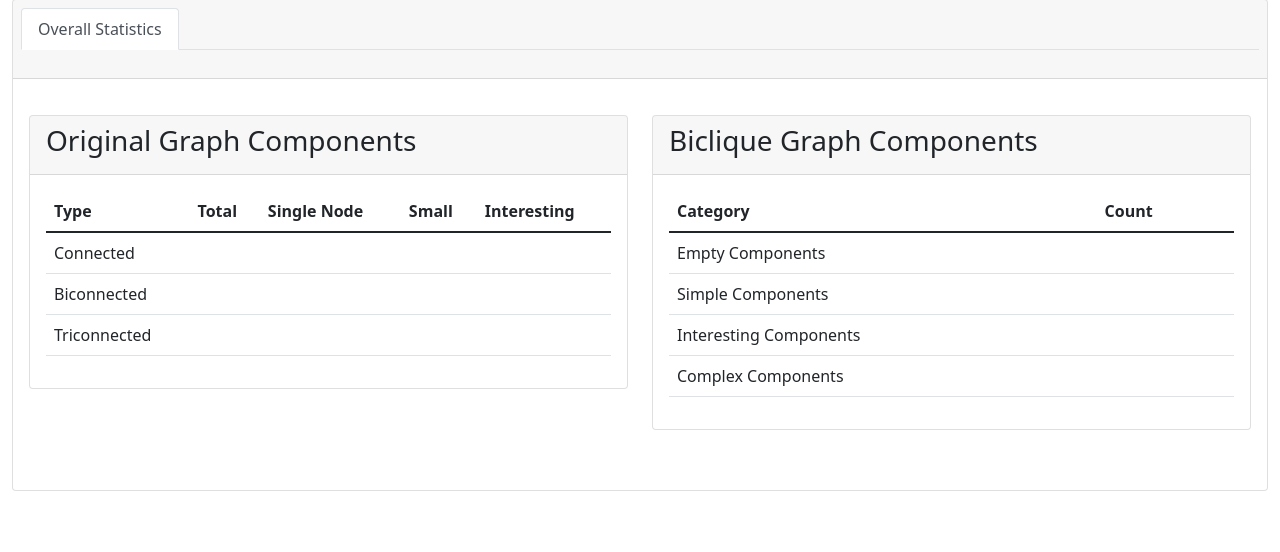
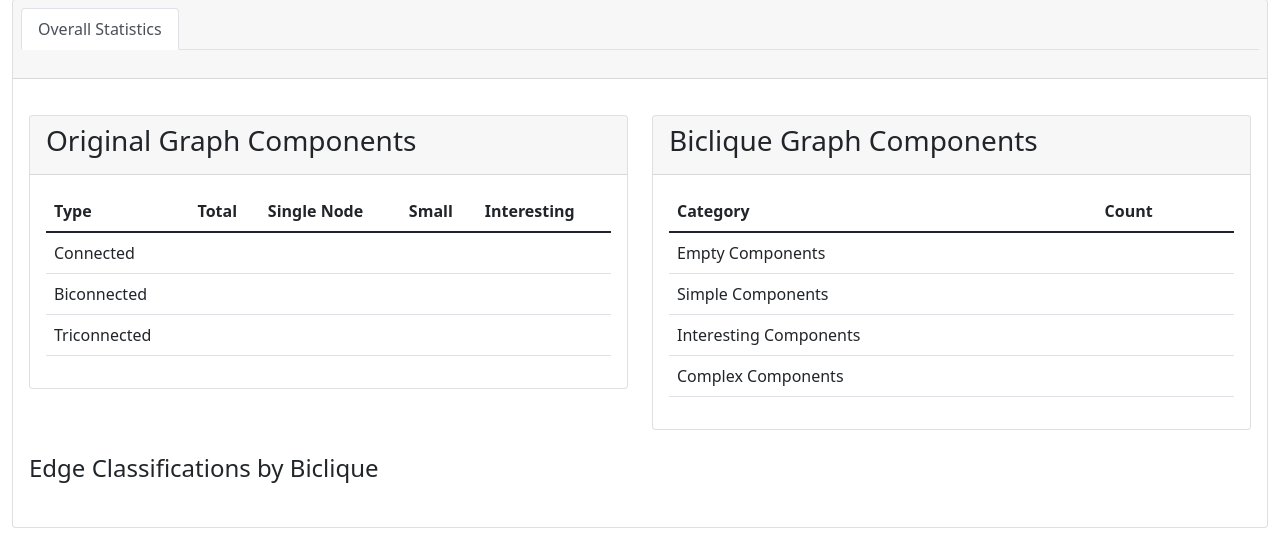
Before and after one commit to pechang03/processDMRs, a Python web app: template templates/statistics.html in a window 1280 px wide. Shown: the part 341-893 px from the top of the page. Before the commit the page ends 832 px from the top, so only its background shows below. Run offline with Jinja, Linux system fonts and the light colour scheme; the template is opened without the code that fills it, so the values that code supplies are empty; some libraries are stand-ins or nearby versions.

Commit message:
feat: Create structured edge classification data for bicliques in template

```diff
--- a/biclique_analysis/edge_classification.py
+++ b/biclique_analysis/edge_classification.py
@@ -6,6 +6,7 @@ from collections import defaultdict
 import networkx as nx
 
 from utils.edge_info import EdgeInfo
+from biclique_analysis.classifier import BicliqueSizeCategory
 
 def analyze_bridge_edges(
     graph: nx.Graph,
--- a/templates/components/graph_components.html
+++ b/templates/components/graph_components.html
@@ -1,4 +1,45 @@
 <div class="row">
   {% include 'components/stats/original_graph.html' %}
   {% include 'components/stats/biclique_graph.html' %}
+
+  <!-- Add edge classification visualization -->
+  <div class="col-12">
+    <h4>Edge Classifications by Biclique</h4>
+    {% for biclique in edge_classifications %}
+    <div class="biclique-container">
+      <h5>Biclique {{ biclique.biclique_id + 1 }}</h5>
+
+      <!-- Edge counts summary -->
+      <div class="edge-counts">
+        {% for label, count in biclique.edge_counts.items() %}
+        <span class="badge badge-{{ label }}">
+          {{ label }}: {{ count }}
+        </span>
+        {% endfor %}
+      </div>
+
+      <!-- Edge details table -->
+      <table class="table table-sm">
+        <thead>
+          <tr>
+            <th>DMR</th>
+            <th>Gene</th>
+            <th>Classification</th>
+            <th>Sources</th>
+          </tr>
+        </thead>
+        <tbody>
+          {% for edge in biclique.edges %}
+          <tr class="edge-{{ edge.label }}">
+            <td>DMR_{{ edge.source }}</td>
+            <td>{{ edge.target }}</td>
+            <td>{{ edge.label }}</td>
+            <td>{{ edge.sources|join(', ') }}</td>
+          </tr>
+          {% endfor %}
+        </tbody>
+      </table>
+    </div>
+    {% endfor %}
+  </div>
 </div>
```
